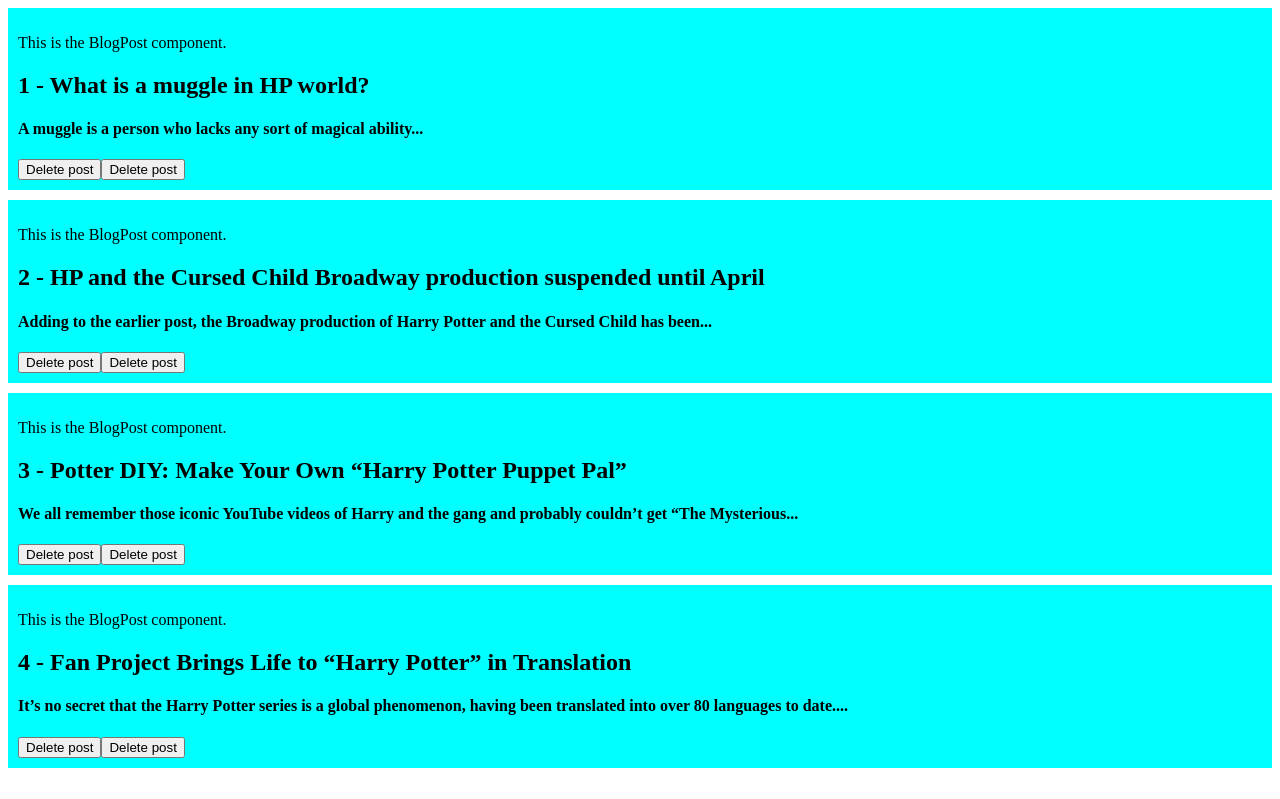
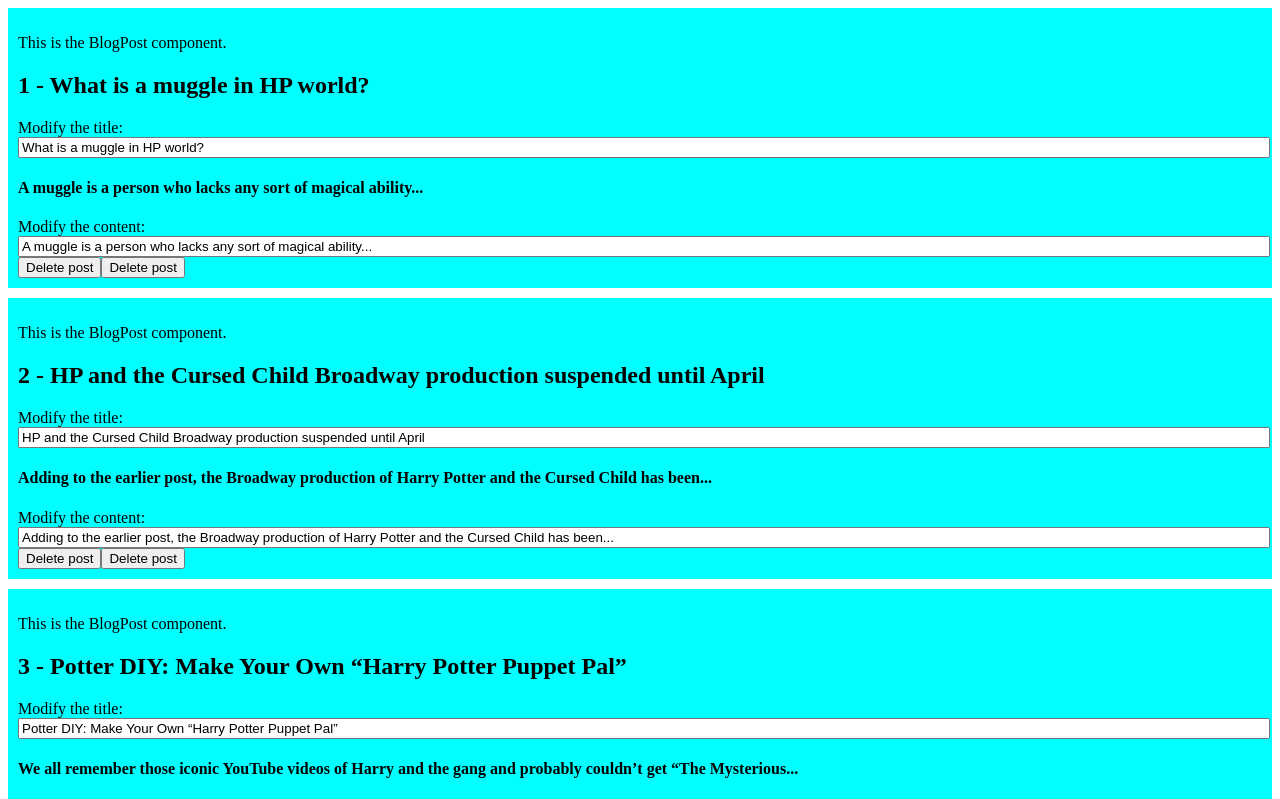
Before and after one commit to harlemmariscal/learn-vue-3-with-bingyang, a Vue app: page / in a window 1280 px wide. Shown: the top 799 px of the page. Built offline with nearby package versions, Linux system fonts and the light colour scheme.

Commit message:
component v-model for 2way data binding

```diff
--- a/src/App.vue
+++ b/src/App.vue
@@ -2,7 +2,9 @@
   <BlogPost
     v-for="post in posts"
     :key="post.id"
-    v-bind="post"
+    :id="post.id"
+    v-model:blogPostTitle="post.blogPostTitle"
+    v-model:blogPostContent="post.blogPostContent"
     @delete-blog-post="processDeletion"
   ></BlogPost>
 </template>
--- a/src/BlogPost.vue
+++ b/src/BlogPost.vue
@@ -4,7 +4,14 @@
       {{ message }}
     </p>
     <h2>{{ id }} - {{ blogPostTitle }}</h2>
+    <div>Modify the title:
+      <input type="text" v-model="blogPostTitle" />
+    </div>
     <h4>{{ blogPostContent }}</h4>
+    <div>
+      Modify the content:
+      <input type="text" v-model="blogPostContent" />
+    </div>
     <button @click="$emit('delete-blog-post', id)">Delete post</button>
     <button @click="emitDeletePostEvent(id)">Delete post</button>
   </div>
@@ -14,12 +21,15 @@
 import { ref } from 'vue'
 
 let message = ref('This is the BlogPost component.')
-defineProps(['id', 'blogPostTitle', 'blogPostContent'])
+defineProps(['id'])
 
 const emit = defineEmits(['delete-blog-post'])
 function emitDeletePostEvent(id) {
   emit('delete-blog-post', id)
 }
+
+let blogPostTitle = defineModel('blogPostTitle')
+let blogPostContent = defineModel('blogPostContent')
 </script>
 
 <style scoped>
@@ -28,4 +38,8 @@
   padding: 10px;
   margin-bottom: 10px;
 }
+
+input {
+  width: 100%;
+}
 </style>
```
